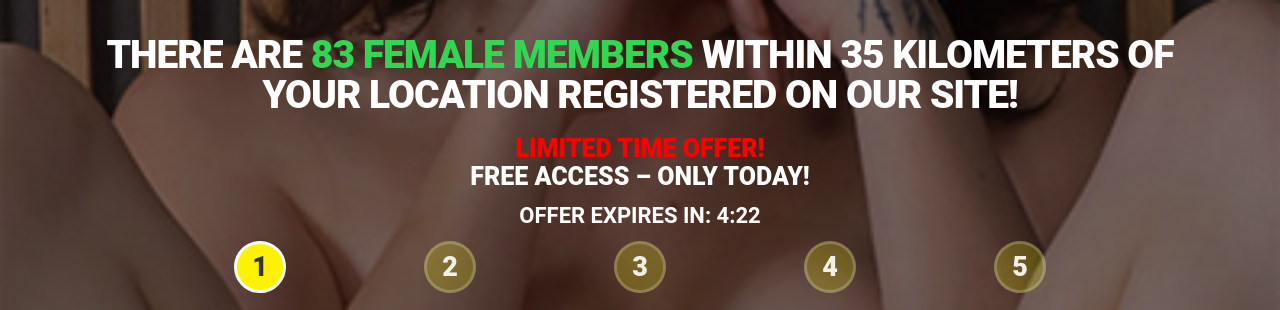
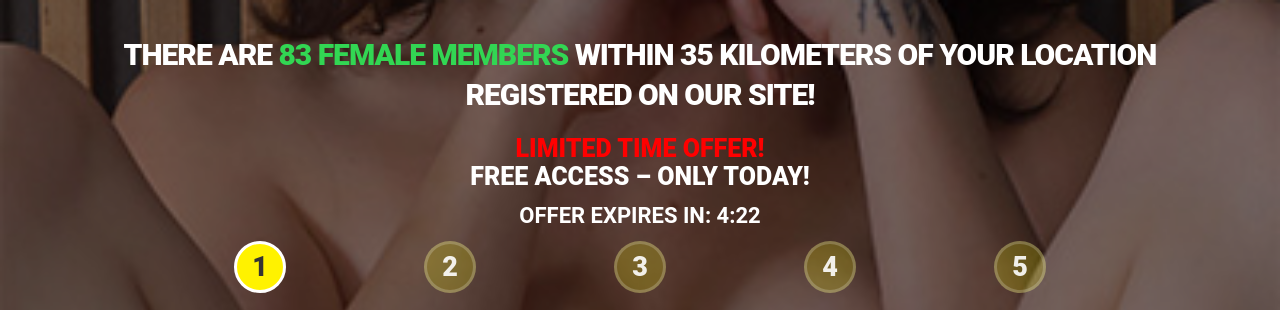
Before and after one commit to mikeaddamsbit-create/mikeaddamsbit-create.github.io, a plain HTML site: page us-adult-site/index.html in a window 1280 px wide. Shown: the top 310 px of the page. Drawn offline with nearby package versions, Linux system fonts and the light colour scheme.

Commit message:
Update style.css

```diff
--- a/us-adult-site/style.css
+++ b/us-adult-site/style.css
@@ -24,7 +24,7 @@ HTML {
 }
 
 .LPPILOT_Heading_1 {
-    font-size: 39px;
+    font-size: 30px;
     font-weight: 900;
     color: #FFF;
     text-transform: uppercase;
```
